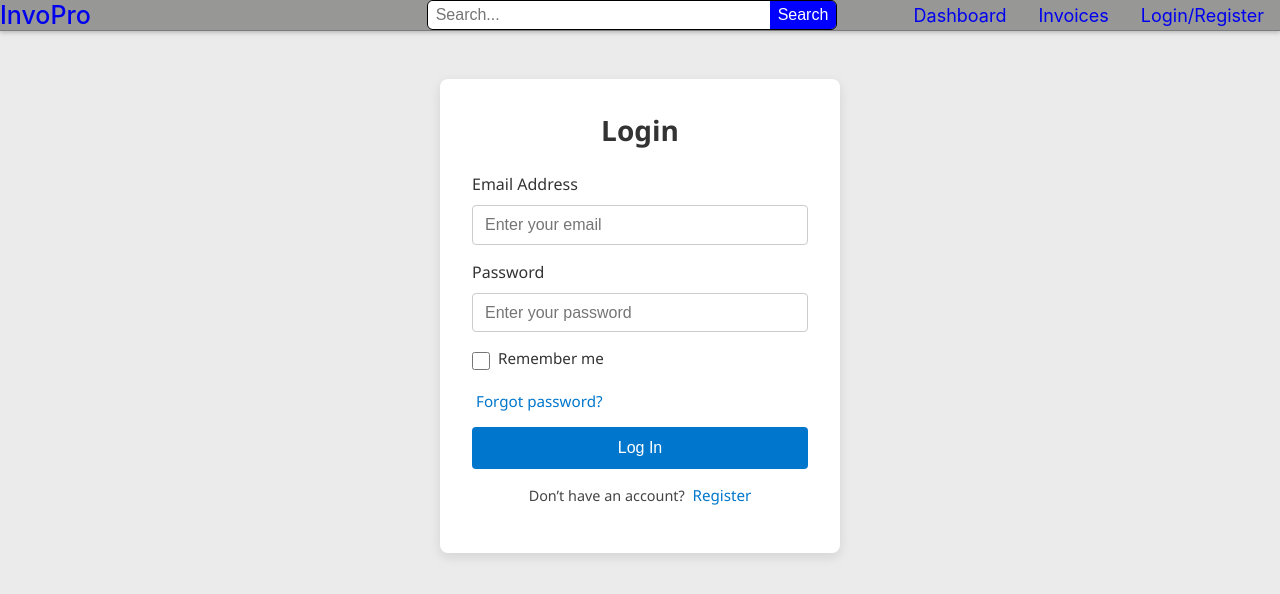
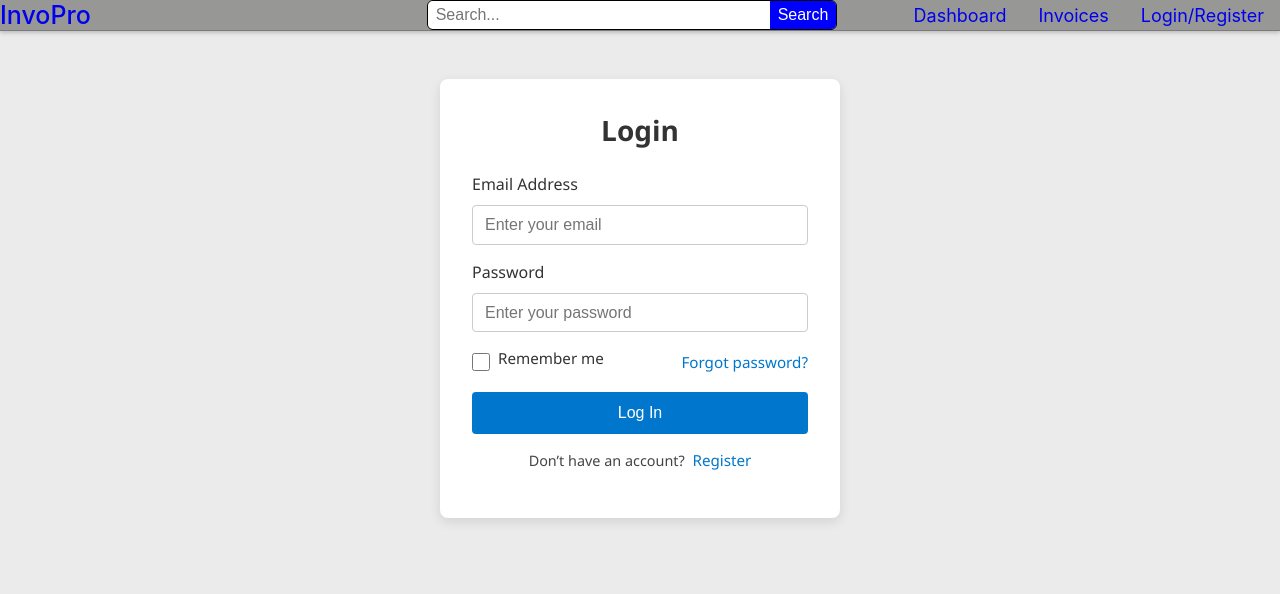
Before and after one commit to soultef/invoice-management-system-frontend, a React (Create React App) app: page / in a window 1280 px wide. Shown: the top 594 px of the page. Built offline with nearby package versions, Linux system fonts and the light colour scheme.

Commit message:
style: align Remember me  checkbox and Forgot password? link inline

```diff
--- a/src/assets/styles/login.css
+++ b/src/assets/styles/login.css
@@ -47,18 +47,26 @@
   outline: none;
 }
 
+/* Checkbox and Forgot Password in One Row */
+.checkbox-forgotpassword {
+  display: flex;
+  justify-content: space-between;
+  align-items: center;
+  margin-bottom: 1rem;
+}
+
 /* Checkbox Group */
 .checkbox-group {
-    flex-direction: row; /* override column layout */
+  display: flex;
   align-items: center;
   gap: 0.5rem;
 }
 
-  /* Checkbox Styling */
+/* Checkbox Input */
 .checkbox-group input[type="checkbox"] {
   width: 18px;
   height: 18px;
-    accent-color: #0077cc; /* modern checkbox styling */
+  accent-color: #0077cc;
   cursor: pointer;
 }
 
@@ -67,6 +75,18 @@
   cursor: pointer;
   font-size: 0.95rem;
   color: #333;
+}
+
+/* Forgot Password Link */
+.forgot-password-link {
+  font-size: 0.95rem;
+  white-space: nowrap;
+  color: #0077cc;
+  text-decoration: none;
+}
+
+.forgot-password-link:hover {
+  text-decoration: underline;
 }
 
 /* Links */
--- a/src/components/layout/Login.jsx
+++ b/src/components/layout/Login.jsx
@@ -34,18 +34,20 @@ function Login() {
           />
          </div>
 
+         <div className="checkbox-forgotpassword">
           {/* Remember Me Checkbox */}
-        <div className="form-group checkbox-group">
+          <div className="checkbox-group">
             <input type="checkbox" id="remember" name="remember" />
             <label htmlFor="remember">Remember me</label>
           </div>
 
           {/* Forgot Password */}
-        <div className="form-group">
-          <Link to="/forgot-password" className="link">
+          <Link to="/forgot-password" className="link forgot-password-link">
             Forgot password?
           </Link>
         </div>
+
+
 
         {/* Submit Button */}
         <div className="form-group">
```
Lines whose indentation alone changed are shown as unchanged.
